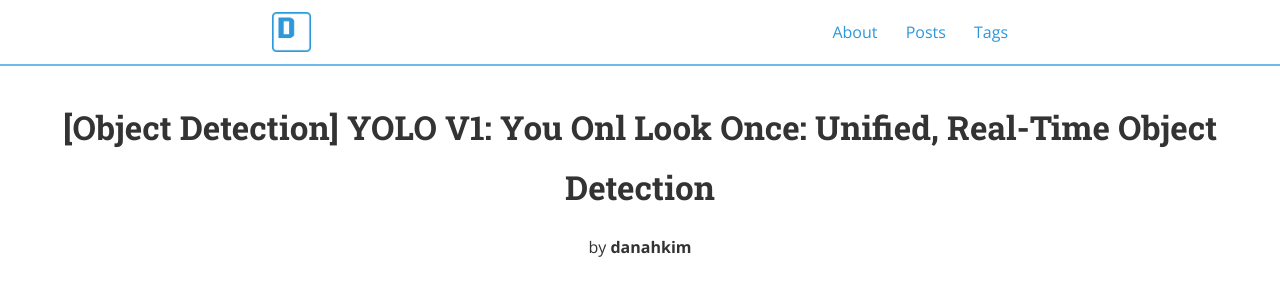
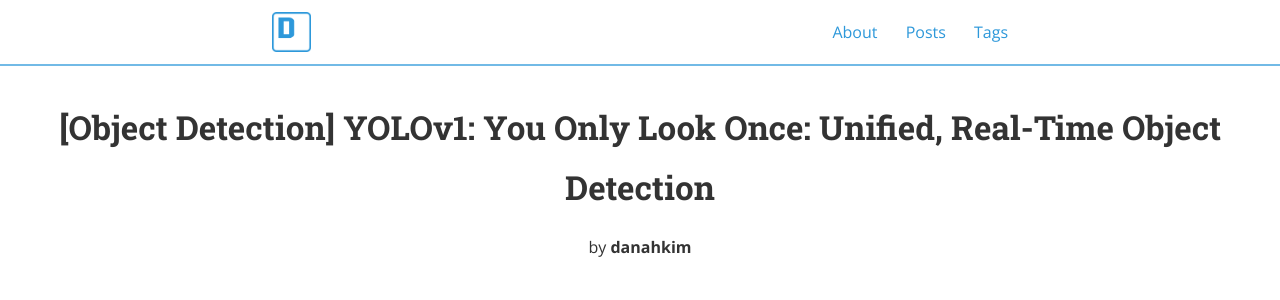
Before and after one commit to danaing/danaing.github.io-old.ver, a Jekyll site: the page built from _posts/2021-07-03-yolo.md, in a window 1280 px wide and 900 px high. Shown: the top 300 px of the window. Built offline with Jekyll 4.4.1, drawn with Linux system fonts in a browser that asks for light colours; nearby versions of some CDN libraries; formulas are drawn with MathJax 3; comment, search, counter and statistics services are not loaded.

Commit message:
Update 2021-07-03-yolo.md

```diff
--- a/_posts/2021-07-03-yolo.md
+++ b/_posts/2021-07-03-yolo.md
@@ -1,6 +1,6 @@
 ---
 layout: post
-title:  "[Object Detection] YOLO V1: You Onl Look Once: Unified, Real-Time Object Detection"
+title:  "[Object Detection] YOLOv1: You Only Look Once: Unified, Real-Time Object Detection"
 date:   2021-07-03
 author: danahkim
 tags: Object-Detection
```
